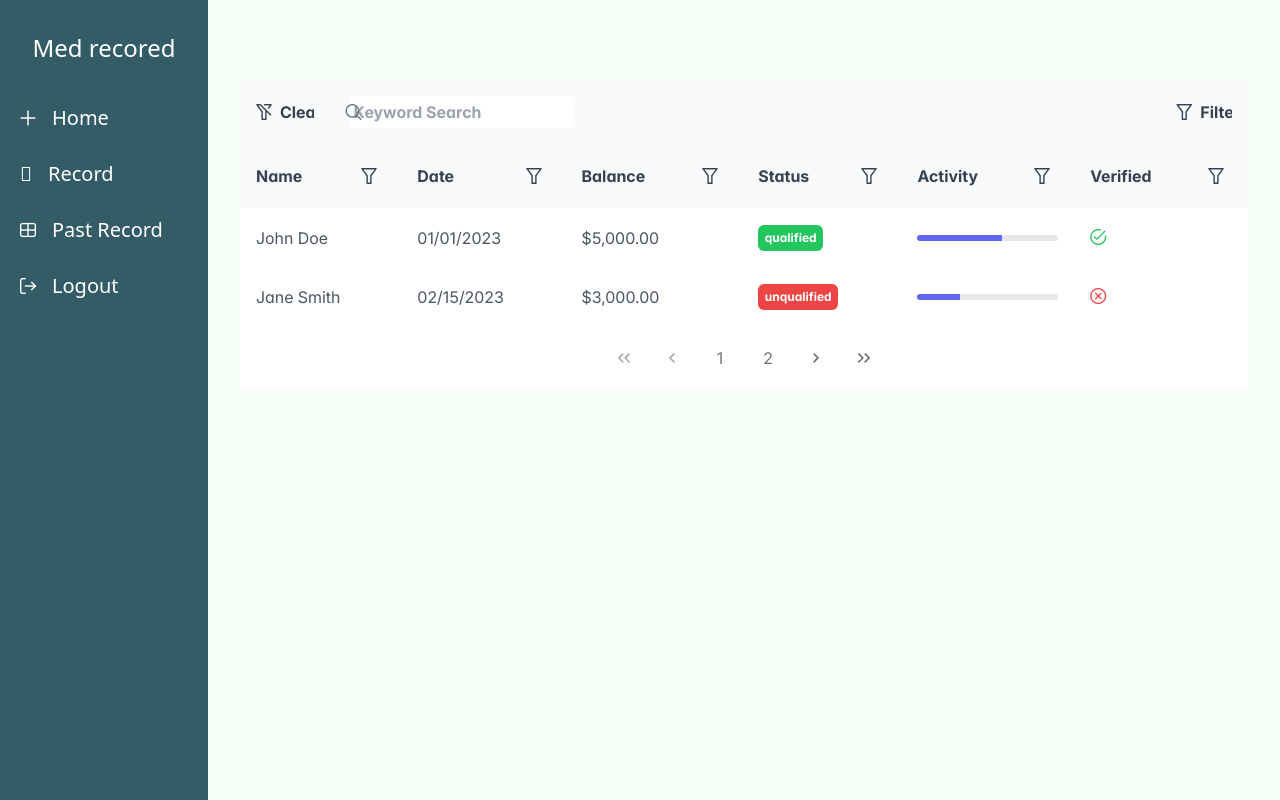
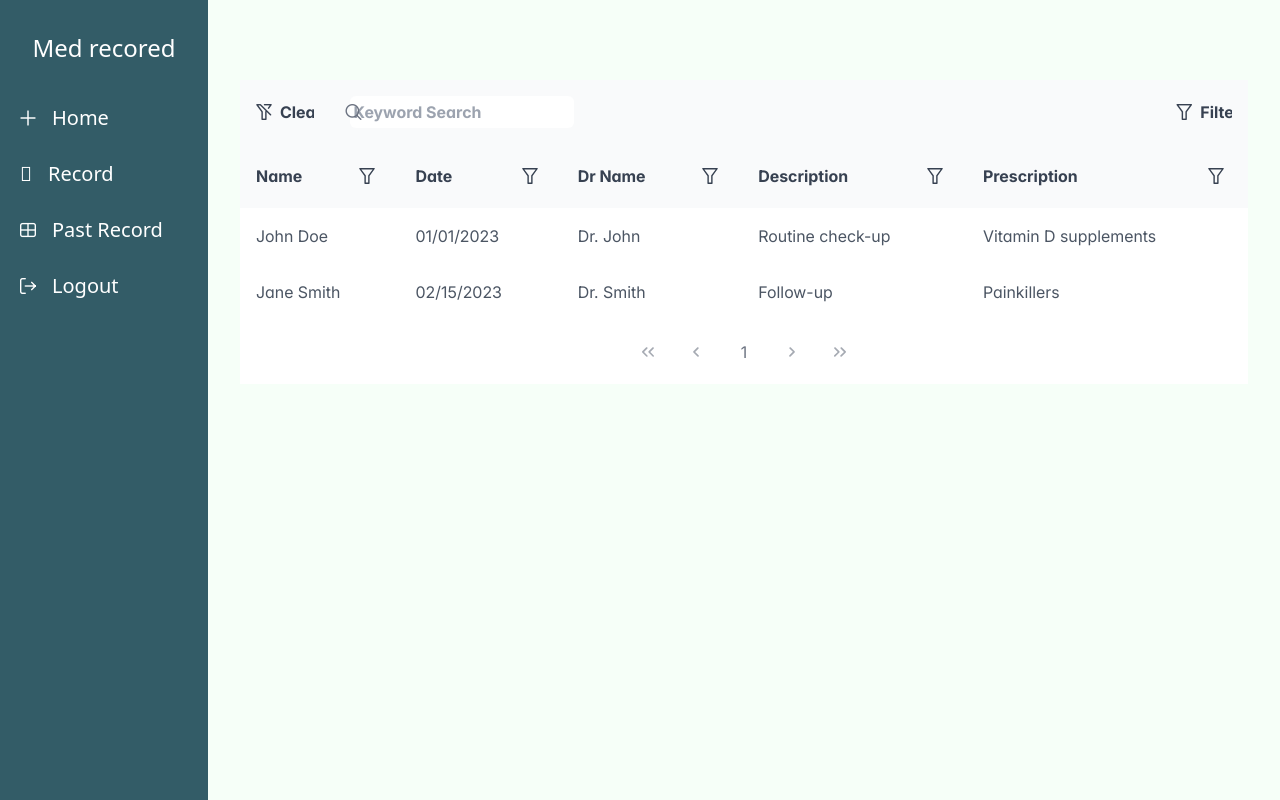
Before and after one commit to PragaL15/med_admin, a React (Vite) app: page /pastrec in a window 1280 px wide. Built offline with nearby package versions, Linux system fonts and the light colour scheme.

Commit message:
updated code

```diff
--- a/src/components/CompleteTable.jsx
+++ b/src/components/CompleteTable.jsx
@@ -6,70 +6,37 @@ import { Column } from "primereact/column";
 import { InputText } from "primereact/inputtext";
 import { IconField } from "primereact/iconfield";
 import { InputIcon } from "primereact/inputicon";
-import { InputNumber } from "primereact/inputnumber";
+import { Calendar } from "primereact/calendar";
+import { Dropdown } from "primereact/dropdown";
 import { Button } from "primereact/button";
-import { ProgressBar } from "primereact/progressbar";
-import { Calendar } from "primereact/calendar";
-import { Slider } from "primereact/slider";
-import { Tag } from "primereact/tag";
-import { TriStateCheckbox } from "primereact/tristatecheckbox";
-import { Dropdown } from "primereact/dropdown";
 
 export default function DataRecord() {
-  const [customers, setCustomers] = useState([]);
+  const [records, setRecords] = useState([]);
   const [filters, setFilters] = useState(null);
   const [loading, setLoading] = useState(true);
   const [globalFilterValue, setGlobalFilterValue] = useState("");
-  const [statuses] = useState([
-    "unqualified",
-    "qualified",
-    "new",
-    "negotiation",
-    "renewal",
-  ]);
 
-  // Dummy data
   const dummyData = [
     {
       id: 1,
+      drName: "Dr. John",
+      date: new Date("2023-01-01"),
+      description: "Routine check-up",
+      prescription: "Vitamin D supplements",
       name: "John Doe",
-      date: new Date("2023-01-01"),
-      balance: 5000,
-      status: "qualified",
-      activity: 60,
-      verified: true,
     },
     {
       id: 2,
+      drName: "Dr. Smith",
+      date: new Date("2023-02-15"),
+      description: "Follow-up",
+      prescription: "Painkillers",
       name: "Jane Smith",
-      date: new Date("2023-02-15"),
-      balance: 3000,
-      status: "unqualified",
-      activity: 30,
-      verified: false,
-    },
-    {
-      id: 3,
-      name: "Alice Johnson",
-      date: new Date("2023-03-10"),
-      balance: 8000,
-      status: "new",
-      activity: 80,
-      verified: true,
-    },
-    {
-      id: 4,
-      name: "Bob Brown",
-      date: new Date("2023-04-05"),
-      balance: 1000,
-      status: "negotiation",
-      activity: 40,
-      verified: false,
     },
   ];
 
   useEffect(() => {
-    setCustomers(dummyData);
+    setRecords(dummyData);
     setLoading(false);
     initFilters();
   }, []);
@@ -85,16 +52,19 @@ export default function DataRecord() {
         operator: FilterOperator.AND,
         constraints: [{ value: null, matchMode: FilterMatchMode.DATE_IS }],
       },
-      balance: {
+      drName: {
         operator: FilterOperator.AND,
-        constraints: [{ value: null, matchMode: FilterMatchMode.EQUALS }],
+        constraints: [{ value: null, matchMode: FilterMatchMode.STARTS_WITH }],
       },
-      status: {
-        operator: FilterOperator.OR,
-        constraints: [{ value: null, matchMode: FilterMatchMode.EQUALS }],
+      description: {
+        operator: FilterOperator.AND,
+        constraints: [{ value: null, matchMode: FilterMatchMode.STARTS_WITH }],
       },
-      activity: { value: null, matchMode: FilterMatchMode.BETWEEN },
-      verified: { value: null, matchMode: FilterMatchMode.EQUALS },
+      prescription: {
+        operator: FilterOperator.AND,
+        constraints: [{ value: null, matchMode: FilterMatchMode.STARTS_WITH }],
+      },
+
     });
   };
 
@@ -127,10 +97,7 @@ export default function DataRecord() {
           outlined
           onClick={clearFilter}
         />
-        <IconField
-          iconPosition="left"
-          className="flex items-center  w-full"
-        >
+        <IconField iconPosition="left" className="flex items-center w-full">
           <InputIcon className="pi pi-search mr-6 ml-5" />
           <InputText
             value={globalFilterValue}
@@ -151,23 +118,12 @@ export default function DataRecord() {
     );
   };
 
-  const formatDate = (value) => {
-    return value.toLocaleDateString("en-US", {
+  const dateBodyTemplate = (rowData) => {
+    return rowData.date.toLocaleDateString("en-US", {
       day: "2-digit",
       month: "2-digit",
       year: "numeric",
     });
-  };
-
-  const formatCurrency = (value) => {
-    return value.toLocaleString("en-US", {
-      style: "currency",
-      currency: "USD",
-    });
-  };
-
-  const dateBodyTemplate = (rowData) => {
-    return formatDate(rowData.date);
   };
 
   const dateFilterTemplate = (options) => {
@@ -182,50 +138,11 @@ export default function DataRecord() {
     );
   };
 
-  const balanceBodyTemplate = (rowData) => {
-    return formatCurrency(rowData.balance);
-  };
-
-  const balanceFilterTemplate = (options) => {
-    return (
-      <InputNumber
-        value={options.value}
-        onChange={(e) => options.filterCallback(e.value, options.index)}
-        mode="currency"
-        currency="USD"
-        locale="en-US"
-      />
-    );
-  };
-
-  const getSeverity = (status) => {
-    switch (status) {
-      case "unqualified":
-        return "danger";
-      case "qualified":
-        return "success";
-      case "new":
-        return "info";
-      case "negotiation":
-        return "warning";
-      case "renewal":
-        return null;
-      default:
-        return null; // Handle default case
-    }
-  };
-
-  const statusBodyTemplate = (rowData) => {
-    return (
-      <Tag value={rowData.status} severity={getSeverity(rowData.status)} />
-    );
-  };
-
-  const statusFilterTemplate = (options) => {
+  const dropdownFilterTemplate = (options) => {
     return (
       <Dropdown
         value={options.value}
-        options={statuses}
+        options={[]}
         onChange={(e) => options.filterCallback(e.value, options.index)}
         placeholder="Select One"
         className="p-column-filter"
@@ -234,81 +151,49 @@ export default function DataRecord() {
     );
   };
 
-  const activityBodyTemplate = (rowData) => {
-    return (
-      <ProgressBar
-        value={rowData.activity}
-        showValue={false}
-        style={{ height: "6px" }}
-      ></ProgressBar>
-    );
-  };
-
-  const activityFilterTemplate = (options) => {
-    return (
-      <React.Fragment>
-        <Slider
-          value={options.value}
-          onChange={(e) => options.filterCallback(e.value)}
-          range
-          className="m-3"
-        ></Slider>
-        <div className="flex align-items-center justify-content-between px-2">
-          <span>{options.value ? options.value[0] : 0}</span>
-          <span>{options.value ? options.value[1] : 100}</span>
-        </div>
-      </React.Fragment>
-    );
-  };
-
-  const verifiedBodyTemplate = (rowData) => {
-    return (
-      <i
-        className={classNames("pi", {
-          "text-green-500 pi-check-circle": rowData.verified,
-          "text-red-500 pi-times-circle": !rowData.verified,
-        })}
-      ></i>
-    );
-  };
-
-  const verifiedFilterTemplate = (options) => {
-    return (
-      <div className="flex align-items-center gap-2">
-        <label htmlFor="verified-filter" className="font-bold">
-          Verified
-        </label>
-        <TriStateCheckbox
-          inputId="verified-filter"
-          value={options.value}
-          onChange={(e) => options.filterCallback(e.value)}
-        />
-      </div>
-    );
-  };
-
   const header = renderHeader();
 
   return (
     <div className="card">
       <DataTable
-        value={customers}
+        value={records}
         paginator
         showGridlines
         rows={2}
         loading={loading}
         dataKey="id"
         filters={filters}
-        globalFilterFields={["name", "balance", "status"]}
+        globalFilterFields={["name", "description", "prescription", "drName"]}
         header={header}
-        emptyMessage="No customers found."
+        emptyMessage="No records found."
       >
         <Column field="name" header="Name" filter filterPlaceholder="Search by name" />
-        <Column field="date" header="Date" body={dateBodyTemplate} filter filterElement={dateFilterTemplate} />
-        <Column field="balance" header="Balance" body={balanceBodyTemplate} filter filterElement={balanceFilterTemplate} />
-        <Column field="status" header="Status" body={statusBodyTemplate} filter filterElement={statusFilterTemplate} />
-        <Column field="activity" header="Activity" body={activityBodyTemplate} filter filterElement={activityFilterTemplate} />
-        <Column field="verified" header="Verified" body={verifiedBodyTemplate} filter filterElement={verifiedFilterTemplate} />
+        <Column
+          field="date"
+          header="Date"
+          body={dateBodyTemplate}
+          filter
+          filterElement={dateFilterTemplate}
+        />
+         <Column
+          field="drName"
+          header="Dr Name"
+          filter
+          filterPlaceholder="Search by Dr name"
+        />
+        <Column
+          field="description"
+          header="Description"
+          filter
+          filterPlaceholder="Search by description"
+        />
+        <Column
+          field="prescription"
+          header="Prescription"
+          filter
+          filterPlaceholder="Search by prescription"
+        />
+
       </DataTable>
     </div>
   );
--- a/src/components/PatientCard.jsx
+++ b/src/components/PatientCard.jsx
@@ -62,7 +62,7 @@ export default function PatientCard() {
         <div className="card inline justify-content-center">
           <Dropdown
             value={selectedPid}
-            onChange={(e) => setSelectedPid(e.value)} // Set selected PID
+            onChange={(e) => setSelectedPid(e.value)}
             options={Pids}
             optionLabel="p_id"
             placeholder="Select a PID"
@@ -70,7 +70,7 @@ export default function PatientCard() {
             valueTemplate={selectedPidTemp}
             className="w-full md:w-10rem bg-white border-2 border-blue-500 rounded-lg shadow-md hover:bg-blue-50 focus:outline-none focus:ring-2 focus:ring-blue-500"
           />
-          <Card className="mt-4 flex items-center justify-center">
+          <Card className="mt-4 flex items-center justify-center border-black">
             {patientDetails ? (
              <div>
                 <p className="text-lg font-semibold text-blue-700 mb-2">
```
